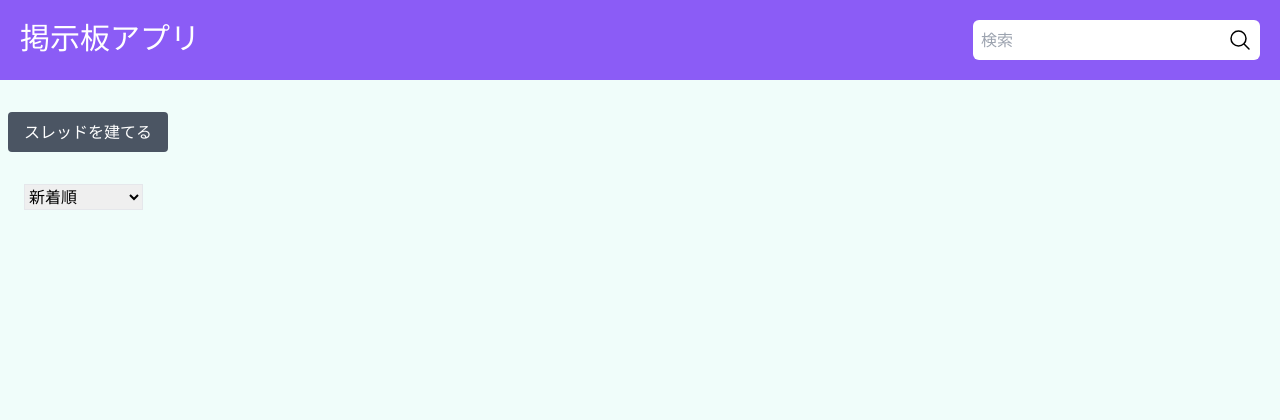
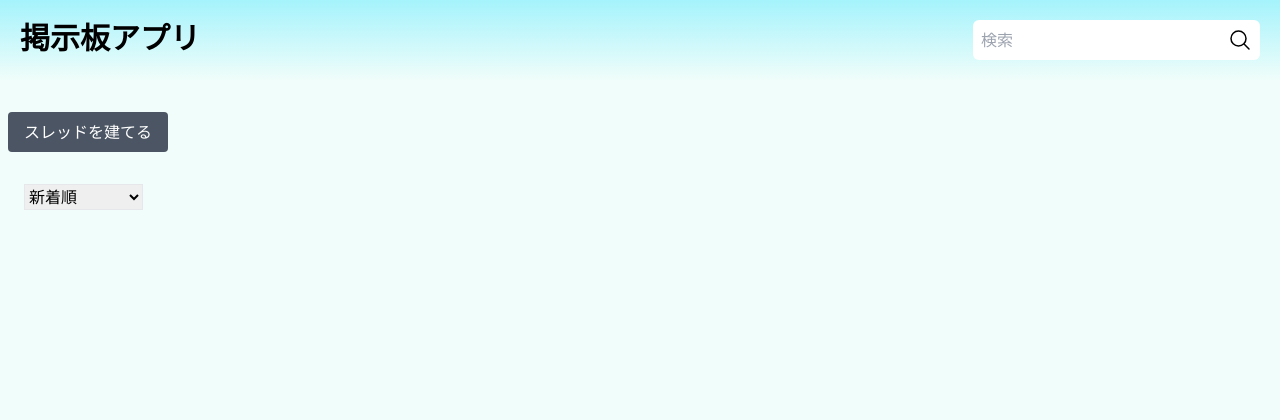
Before and after one commit to Yuga193/-Bulletinboard-Work, a Flask app: page / in a window 1280 px wide. Shown: the top 420 px of the page. Run offline with Flask 3, Linux system fonts and the light colour scheme; data that the repository does not hold is empty; parts of the project's set-up code (start-up, migrations or seed data) failed here and were passed over.

Commit message:
上の方の色を変更

```diff
--- a/app/static/dist/output.css
+++ b/app/static/dist/output.css
@@ -800,6 +800,60 @@ video {
   background-color: rgb(240 253 250 / var(--tw-bg-opacity));
 }
 
+.bg-gradient-to-b {
+  background-image: linear-gradient(to bottom, var(--tw-gradient-stops));
+}
+
+.from-violet-500 {
+  --tw-gradient-from: #8b5cf6 var(--tw-gradient-from-position);
+  --tw-gradient-to: rgb(139 92 246 / 0) var(--tw-gradient-to-position);
+  --tw-gradient-stops: var(--tw-gradient-from), var(--tw-gradient-to);
+}
+
+.from-violet-100 {
+  --tw-gradient-from: #ede9fe var(--tw-gradient-from-position);
+  --tw-gradient-to: rgb(237 233 254 / 0) var(--tw-gradient-to-position);
+  --tw-gradient-stops: var(--tw-gradient-from), var(--tw-gradient-to);
+}
+
+.from-violet-200 {
+  --tw-gradient-from: #ddd6fe var(--tw-gradient-from-position);
+  --tw-gradient-to: rgb(221 214 254 / 0) var(--tw-gradient-to-position);
+  --tw-gradient-stops: var(--tw-gradient-from), var(--tw-gradient-to);
+}
+
+.from-violet-300 {
+  --tw-gradient-from: #c4b5fd var(--tw-gradient-from-position);
+  --tw-gradient-to: rgb(196 181 253 / 0) var(--tw-gradient-to-position);
+  --tw-gradient-stops: var(--tw-gradient-from), var(--tw-gradient-to);
+}
+
+.from-cyan-400 {
+  --tw-gradient-from: #22d3ee var(--tw-gradient-from-position);
+  --tw-gradient-to: rgb(34 211 238 / 0) var(--tw-gradient-to-position);
+  --tw-gradient-stops: var(--tw-gradient-from), var(--tw-gradient-to);
+}
+
+.from-cyan-200 {
+  --tw-gradient-from: #a5f3fc var(--tw-gradient-from-position);
+  --tw-gradient-to: rgb(165 243 252 / 0) var(--tw-gradient-to-position);
+  --tw-gradient-stops: var(--tw-gradient-from), var(--tw-gradient-to);
+}
+
+.from-stone-300 {
+  --tw-gradient-from: #d6d3d1 var(--tw-gradient-from-position);
+  --tw-gradient-to: rgb(214 211 209 / 0) var(--tw-gradient-to-position);
+  --tw-gradient-stops: var(--tw-gradient-from), var(--tw-gradient-to);
+}
+
+.to-teal-50 {
+  --tw-gradient-to: #f0fdfa var(--tw-gradient-to-position);
+}
+
+.to-teal-100 {
+  --tw-gradient-to: #ccfbf1 var(--tw-gradient-to-position);
+}
+
 .p-2 {
   padding: 0.5rem;
 }
--- a/app/templates/layout.html
+++ b/app/templates/layout.html
@@ -8,9 +8,9 @@
 </head>
 <body class="frex min-h-screen">
 <header>
-    <div class="flex flex-row justify-between p-5 bg-violet-500">
+    <div class="flex flex-row justify-between p-5 bg-gradient-to-b from-cyan-200 to-teal-50">
         <a href="/">
-            <h1 class="text-3xl text-white">掲示板アプリ</h1>
+            <h1 class="text-3xl font-bold">掲示板アプリ</h1>
         </a>
         <form action="{{ url_for('search') }}" method="post" class="flex flex-row">
             <input type="text" name="search_term" class="flex rounded-s-md p-2" placeholder="検索">
```
